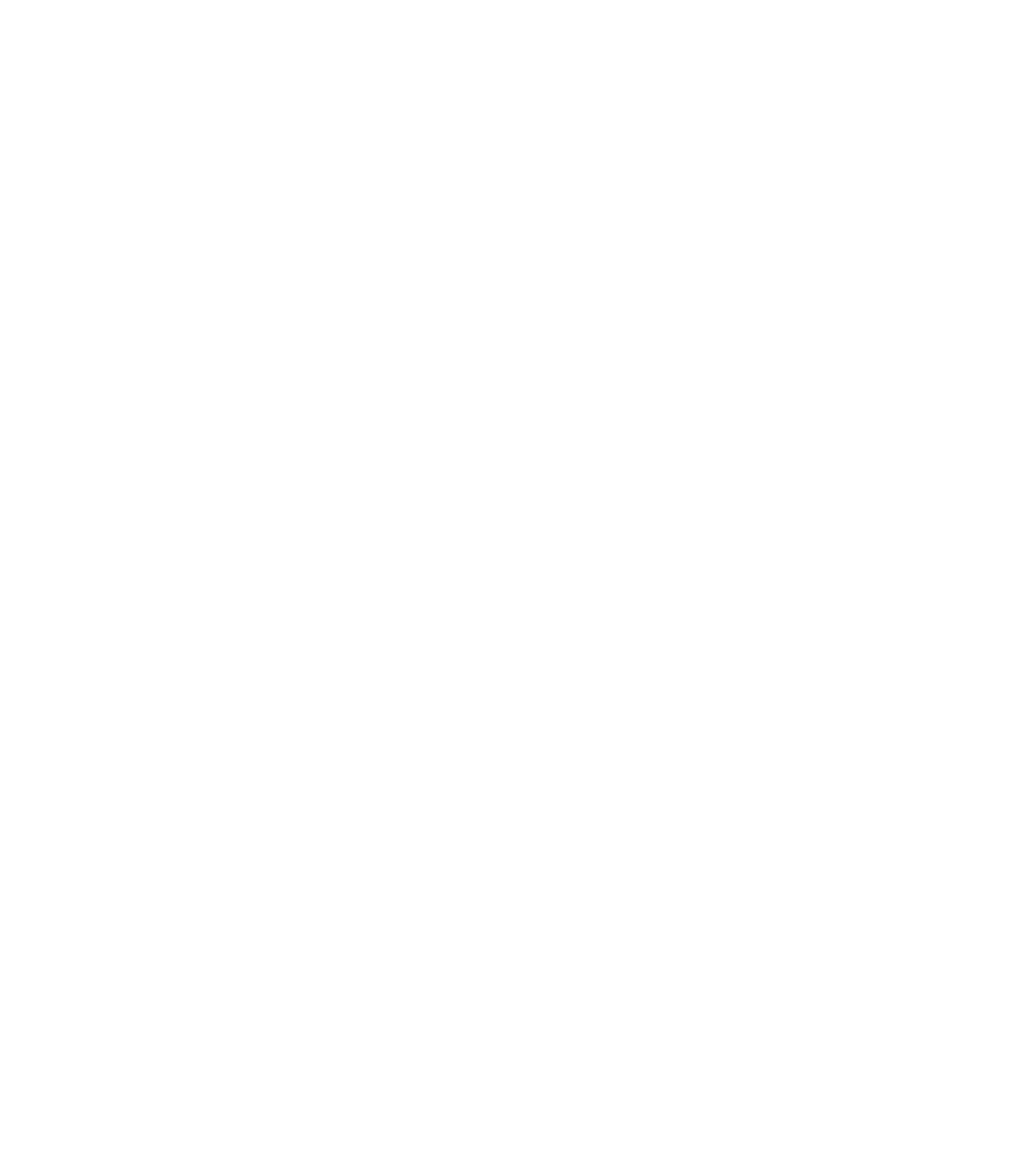
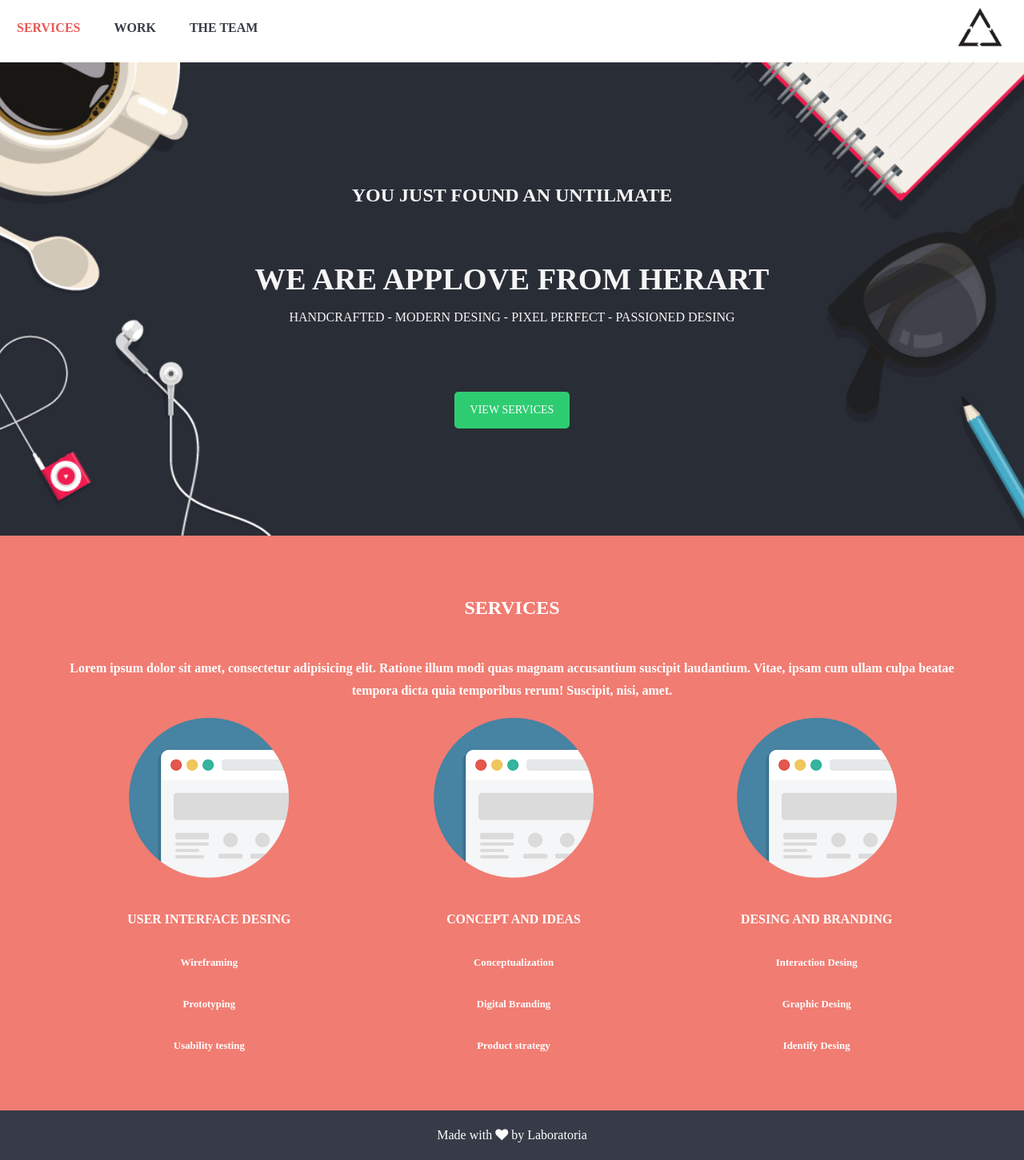
Before and after one commit to cindybc/app-love-flex, a plain HTML site: page index.html in a window 1280 px wide. Shown: the whole page at 80% size. Before the commit the page ends 800 px from the top, so only its background shows below. Drawn offline with Linux system fonts and the light colour scheme.

Commit message:
parte guiada

```diff
--- a/css/common.css
+++ b/css/common.css
@@ -14,3 +14,82 @@
 .text-uppercase {
   text-transform: uppercase;
 }
+
+.menu{
+	background-color: white;
+	position: fixed;
+	top: 0;
+	left: 0;
+	width: 100%;
+}
+
+.menu.flex-container{
+	justify-content: flex-start;
+}
+
+.flex-container{
+	display: flex;
+}
+
+.logo-container{
+	margin-left: auto;
+	margin-right: 20px;
+}
+
+.flex-container .logo{
+	width: 70px,
+	height: 70px;
+}
+
+/* HOME */
+#home{
+	height: 600px;
+	margin-top: 70px;
+
+	background-image: url(../assets/images/bg-home.jpg);
+	background-position: center;
+	background-size: cover;
+	background-attachment: fixed;
+	background-repeat: no-repeat;
+
+	justify-content: center;
+	align-items: center;
+	flex-direction: column;
+
+	color: whitesmoke;
+}
+
+.text-home{
+	font-size: 2.4em;
+}
+
+.btn-home{
+	background: #2Ecc71;
+	color: #fff;
+	padding: 11px 20px;
+	border-radius: 5px;
+	font-weight: 500;
+	text-transform: uppercase;
+	margin-top: 63px;
+	display: inline-block;
+	font-size: 14px;
+}
+
+/* Services */
+
+#services{
+	background-color: #F17C72;
+	text-align: center;
+	color: #fff;
+	padding: 70px;
+}
+
+#services.flex-container{
+	justify-content: space-around;
+	flex-wrap: wrap;
+}
+
+.box-services{
+	font-size: 1.2em;
+	font-weight: bold;
+}
--- a/css/main.css
+++ b/css/main.css
@@ -5,3 +5,21 @@ body {
   background-color: #fff;
   /* Enlaza la tipografia Open Sans */
 }
+
+a {
+  color: #373B47;
+  text-decoration: none;
+  font-weight: 700;
+  padding: 21px;
+}
+
+a:hover {
+  color: #E95853;
+}
+
+footer{
+	background-color: #373b47;
+	color: white;
+	text-align: center;
+	padding: 1px;
+}
--- a/index.html
+++ b/index.html
@@ -4,16 +4,58 @@
 	<meta charset="UTF-8">
 	<title>AppLove with Flexbox</title>
 	<!-- Importa fontAwesome -->
-
+	<link rel="stylesheet" href="https://cdnjs.cloudflare.com/ajax/libs/font-awesome/4.7.0/css/font-awesome.min.css">
 	<!-- Importa la fuente del proyecto (Open Sans de Google Fonts (https://fonts.google.com) -->
-
+	<link href="https://fonts.googleapis.com/css?family=Open+Sans" rel="stylesheet">
 	<!-- Enlaza tu CSS reutilizable aquí (common.css) -->
-
+	<link rel="stylesheet" href="css/common.css">
 	<!-- Enlaza tu CSS del proyecto aquí -->
-
+	<link rel="stylesheet" href="css/main.css">
 </head>
 <body>
-
+ <nav class="menu flex-container">
+ 	<a href="#" class="text-uppercase link">Services</a>
+ 	<a href="#" class="text-uppercase link">Work</a>
+ 	<a href="#" class="text-uppercase link">The team</a>
+ 	<div class="logo-container">
+ 		<img src="assets/images/logo-r.png" class="logo" alt="Logo" width="70">
+ 	</div>
+ </nav>
+ <section id="home" class="flex-container">
+ 	<h2>YOU JUST FOUND AN UNTILMATE</h2>
+ 	<h1 class="text-uppercase text-home mb-0">we are applove from herart</h1>
+ 	<p class="text-uppercase mt-0">HANDCRAFTED - MODERN DESING - PIXEL PERFECT - PASSIONED DESING</p>
+ 	<a href="#services" class="btn-home">View services</a>
+ </section>
+ <section id="services" class="flex-container">
+ 	<h2 class="text-uppercase text-services mt-0">Services</h2>
+ 	<h4>Lorem ipsum dolor sit amet, consectetur adipisicing elit. Ratione illum modi quas magnam accusantium suscipit laudantium. Vitae, ipsam cum ullam culpa beatae tempora dicta quia temporibus rerum! Suscipit, nisi, amet.</h4>
+ 	<div class="box-services">
+ 		<img src="assets/images/website.png" alt="website" width="200">
+ 		<h5 class="mb-0">USER INTERFACE DESING</h5>
+ 		<h6 class="mb-0">Wireframing</h6>
+ 		<h6 class="mb-0">Prototyping</h6>
+ 		<h6 class="mb-0">Usability testing</h6>
+ 	</div>
+ 	<div class="box-services">
+ 		<img src="assets/images/website.png" alt="website" width="200">
+ 		<h5 class="mb-0">CONCEPT AND IDEAS</h5>
+ 		<h6 class="mb-0">Conceptualization</h6>
+ 		<h6 class="mb-0">Digital Branding</h6>
+ 		<h6 class="mb-0">Product strategy</h6>
+ 	</div>
+ 	<div class="box-services">
+ 	    <img src="assets/images/website.png" alt="website" width="200">
+ 		<h5 class="mb-0">DESING AND BRANDING</h5>
+ 		<h6 class="mb-0">Interaction Desing</h6>
+ 		<h6 class="mb-0">Graphic Desing</h6>
+ 		<h6 class="mb-0">Identify Desing</h6>
+ 	</div>
+ </section>
+ <footer>
+ 	<p>Made with <i class="fa fa-heart" aria-hidden="true"></i> by Laboratoria</p>
+ </footer>
 	<!-- Enlaza tu JS del proyecto aquí -->
+ <script src="js/app.js"></script>
 </body>
 </html>
```
